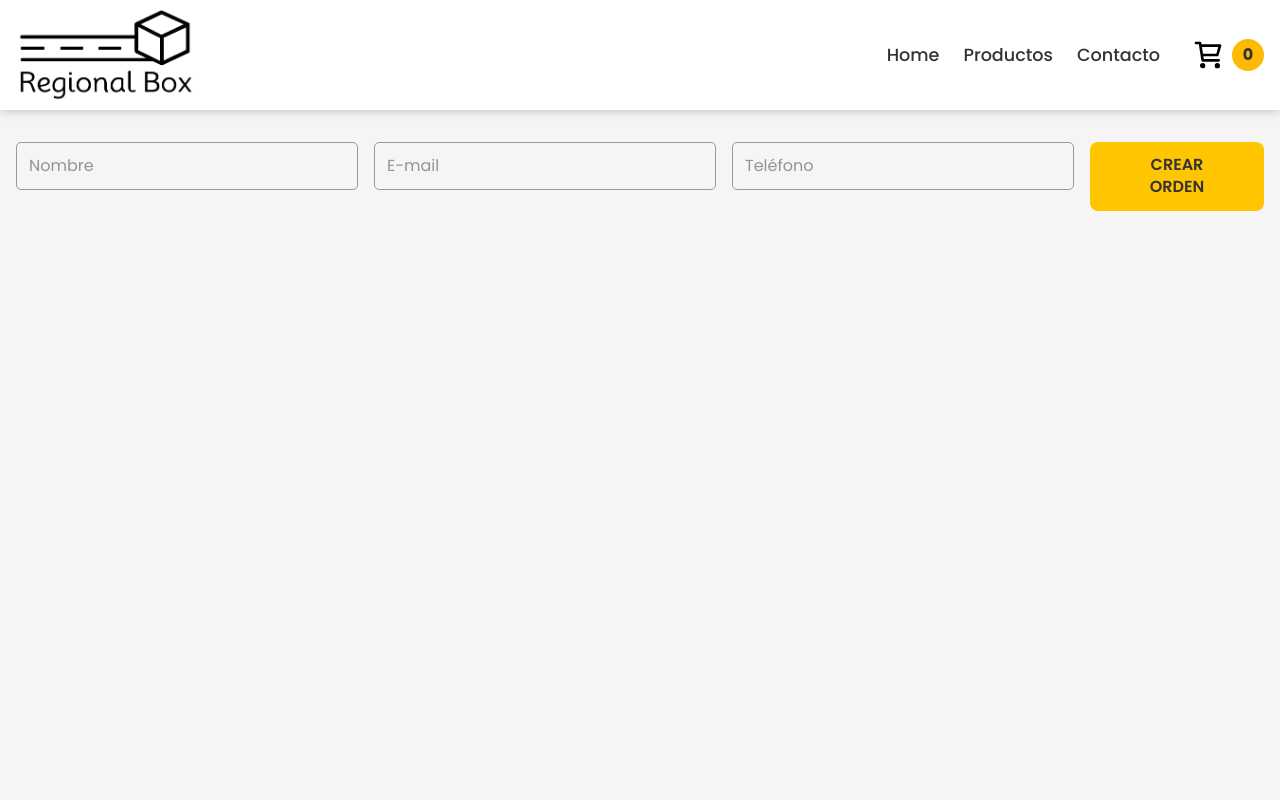
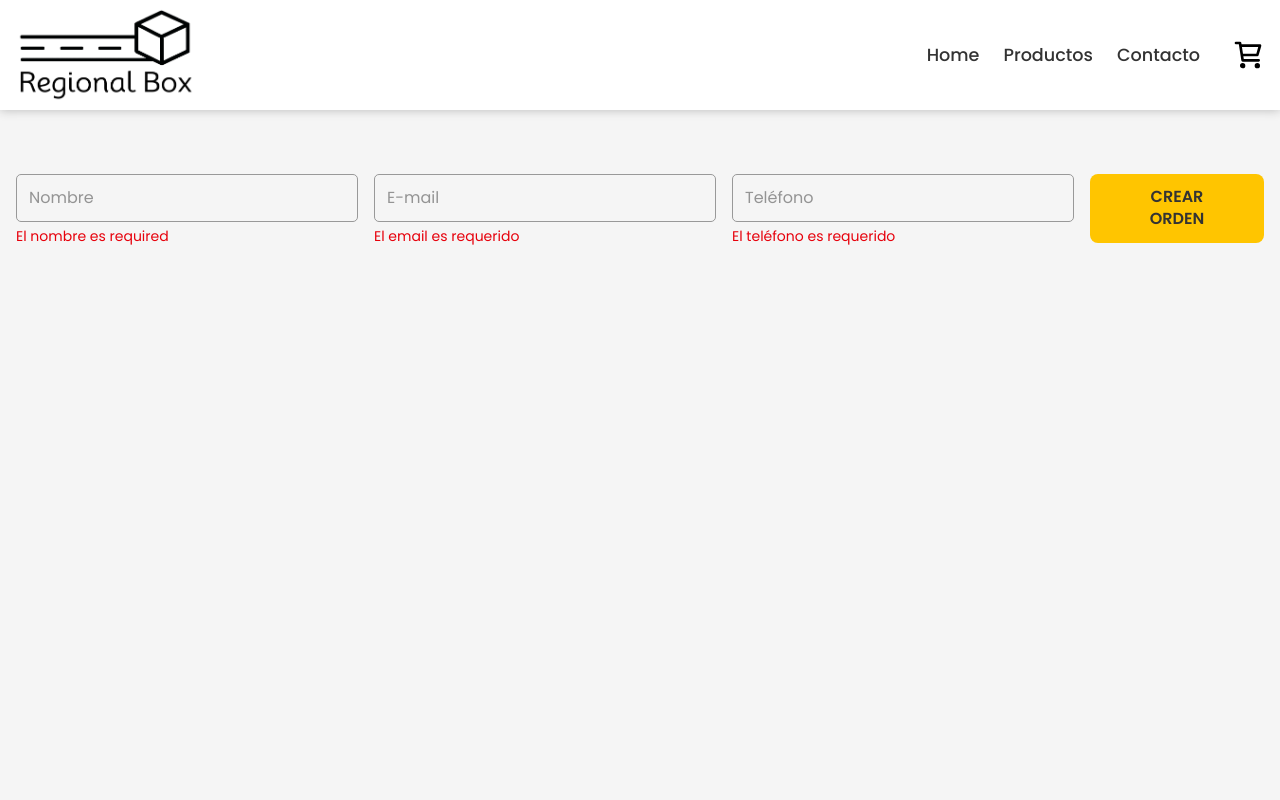
Before and after one commit to matiasmd8610/Di_Iorio_e-commerce, a React (Vite) app: page /checkout in a window 1280 px wide. Both pictures are taken after a click on the button "CREAR ORDEN". Shown: the top 800 px of the page. Built offline with nearby package versions, Linux system fonts and the light colour scheme; no server answers.

Commit message:
Updates cart

```diff
--- a/src/components/CartWidget.jsx
+++ b/src/components/CartWidget.jsx
@@ -16,7 +16,7 @@ const CartWidget = () => {
             <path d="M6.29977 5H21L19 12H7.37671M20 16H8L6 3H3M9 20C9 20.5523 8.55228 21 8 21C7.44772 21 7 20.5523 7 20C7 19.4477 7.44772 19 8 19C8.55228 19 9 19.4477 9 20ZM20 20C20 20.5523 19.5523 21 19 21C18.4477 21 18 20.5523 18 20C18 19.4477 18.4477 19 19 19C19.5523 19 20 19.4477 20 20Z" stroke="#000000" strokeWidth="2" strokeLinecap="round" strokeLinejoin="round"></path>
             </g>
           </svg>
-          <span className='rounded-[50%] bg-amber-400 p-2 flex items-center justify-center font-bold w-8 h-8'>{getTotalItemsCart()}</span>
+          {getTotalItemsCart() > 0 && <span className='rounded-[50%] bg-amber-400 p-2 flex items-center justify-center font-bold w-8 h-8'>{getTotalItemsCart()}</span>}
       </Link>
     </div>
   )
--- a/src/components/Checkout.jsx
+++ b/src/components/Checkout.jsx
@@ -1,5 +1,5 @@
 import { addDoc, collection, getFirestore, serverTimestamp } from 'firebase/firestore'
-import React, { useContext, useRef } from 'react'
+import React, { useContext, useRef, useState } from 'react'
 import { cartContext } from './Context/CartContext'
 import { useNavigate } from 'react-router-dom'
 import Swal from 'sweetalert2'
@@ -12,12 +12,17 @@ const Checkout = () => {
     const email = useRef();
     const tel = useRef();
 
+    const [formData, setFormData] = useState({ name: '', email: '', telephone: '' });
+    const [errors, setErrors] = useState({});
+
     const handleCreateOrder = () => {
         const MySwal = withReactContent(Swal)
 
         const db = getFirestore();
         const collectionRef = collection(db, "orders");
 
+        const newErrors = validate();
+        if (Object.keys(newErrors).length === 0) {
             const orderData = {
                 buyer : {
                     name: name.current.value,
@@ -28,9 +33,6 @@ const Checkout = () => {
                 items: cart,
                 date: serverTimestamp()
             }
-
-        // console.log(orderData);
-
 
             addDoc(collectionRef, orderData)
                 .then((response)=> {
@@ -46,13 +48,46 @@ const Checkout = () => {
                 .catch(()=> {
                     console.log("Se produjo un error al crear la orden");
                 })
+        } else {
+            setErrors(newErrors);
+        }
     }
 
+    const handleChange = (e) => {
+        setFormData({ ...formData, [e.target.name]: e.target.value });
+        setErrors({ ...errors, [e.target.name]: '' }); // clear error on change
+    };
+
+    const validate = () => {
+        const newErrors = {};
+        if (!formData.name) {
+            newErrors.name = 'El nombre es required';
+        }
+        if (!formData.telephone) {
+            newErrors.telephone = 'El teléfono es requerido';
+        }
+        if (!formData.email) {
+            newErrors.email = 'El email es requerido';
+        } else if (!/\S+@\S+\.\S+/.test(formData.email)) {
+            newErrors.email = 'el email es inválido';
+        }
+        return newErrors;
+    };
+
     return (
-        <div className='container flex gap-4 py-8'>
-            <input type="text" name="nombre" id="nombre" placeholder='Nombre' ref={name} />
-            <input type="email" name="email" id="email" placeholder='E-mail' ref={email} />
-            <input type="tel" name="telephone" id="telephone" placeholder='Teléfono' ref={tel} />
+        <div className='container flex gap-4 py-16 items-start'>
+            <div className='flex flex-col gap-1'>
+                <input type="text" name="name" id="name" value={formData.name} placeholder='Nombre' ref={name} onChange={handleChange} />
+                {errors.name && <span className='text-red-600 text-sm'>{errors.name}</span>}
+            </div>
+            <div className='flex flex-col gap-1'>
+                <input type="email" name="email" id="email" value={formData.email} placeholder='E-mail' ref={email} onChange={handleChange} />
+                {errors.email && <span className='text-red-600 text-sm'>{errors.email}</span>}
+            </div>
+            <div className='flex flex-col gap-1'>
+                <input type="tel" name="telephone" id="telephone" value={formData.telephone} placeholder='Teléfono' ref={tel} onChange={handleChange} />
+                {errors.email && <span className='text-red-600 text-sm'>{errors.telephone}</span>}
+            </div>
             <button type="button" className='btn' onClick={handleCreateOrder}>
                 Crear orden
             </button>
--- a/src/components/Context/CartContext.jsx
+++ b/src/components/Context/CartContext.jsx
@@ -31,8 +31,7 @@ const CartProvider = ({children}) => {
                     cartProduct.quantity = cartProduct.quantity + quantity;
                 }
             })
-            console.log(cart);
-
+            // console.log(cart);
         } else {
             // setCart([...cart, {product: product, quantity: quantity}])
             console.log('producto agregado');
--- a/src/components/ItemListContainer.jsx
+++ b/src/components/ItemListContainer.jsx
@@ -50,13 +50,13 @@ const ItemListContainer = (props) => {
         <div className='container'>
           <div className='mb-10'>
             {/* <h3 className='font-semibold text-2xl mb-2'>Categorías</h3> */}
+            <h2 className='text-center text-4xl mb-12 font-semibold'>{props.message}</h2>
             <ul className='menuFilters flex justify-center gap-4'>
               <li><NavLink activeclassname="active" className="rounded-4xl border border-gray-300 py-2 px-5 hover:bg-amber-100" to={"/productos/categoria/individual"}>Productos Individulaes</NavLink></li>
               <li><NavLink activeclassname="active" className='rounded-4xl border border-gray-300 py-2 px-5 hover:bg-amber-100' to={"/productos/categoria/box"}>Cajas</NavLink></li>
             </ul>
           </div>
           <div>
-            <h2 className='text-center text-4xl mb-12 font-semibold'>{props.message}</h2>
             {loading ? (
               <div className='flex justify-center py-16'>
                 <div className="🤚">
```
Lines whose indentation alone changed are shown as unchanged.
